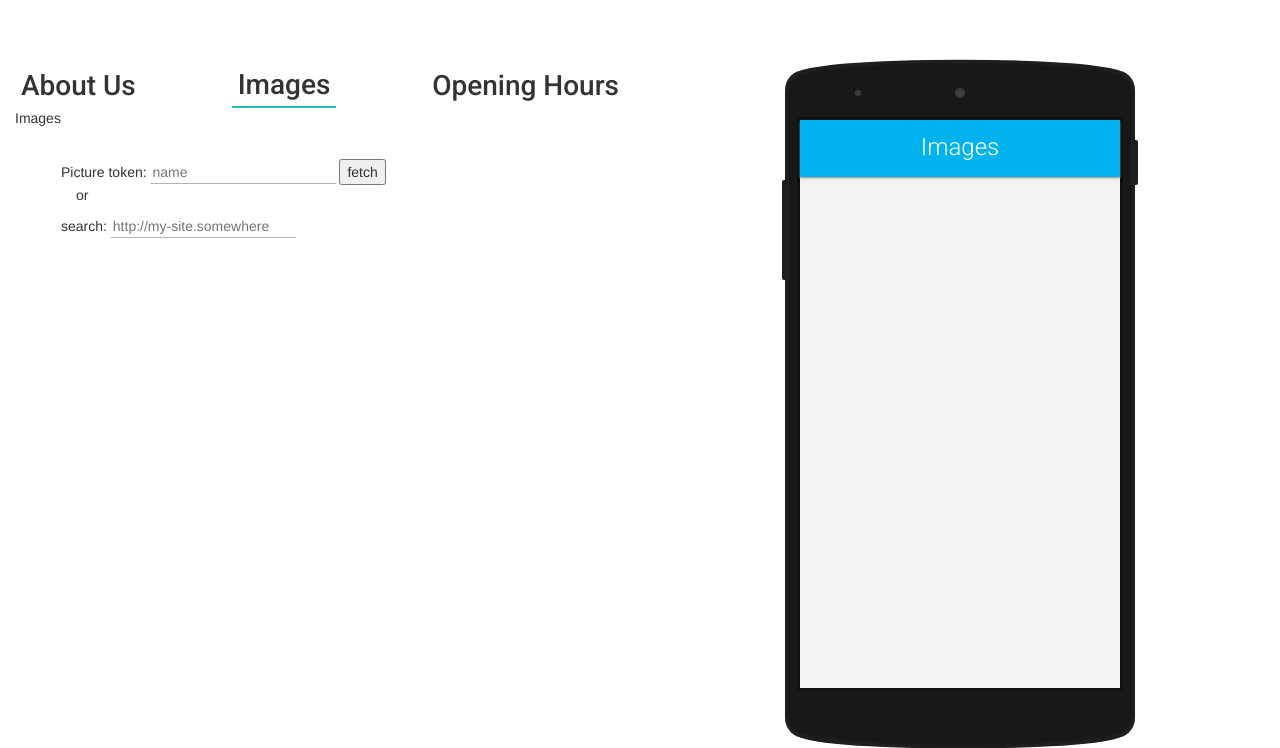
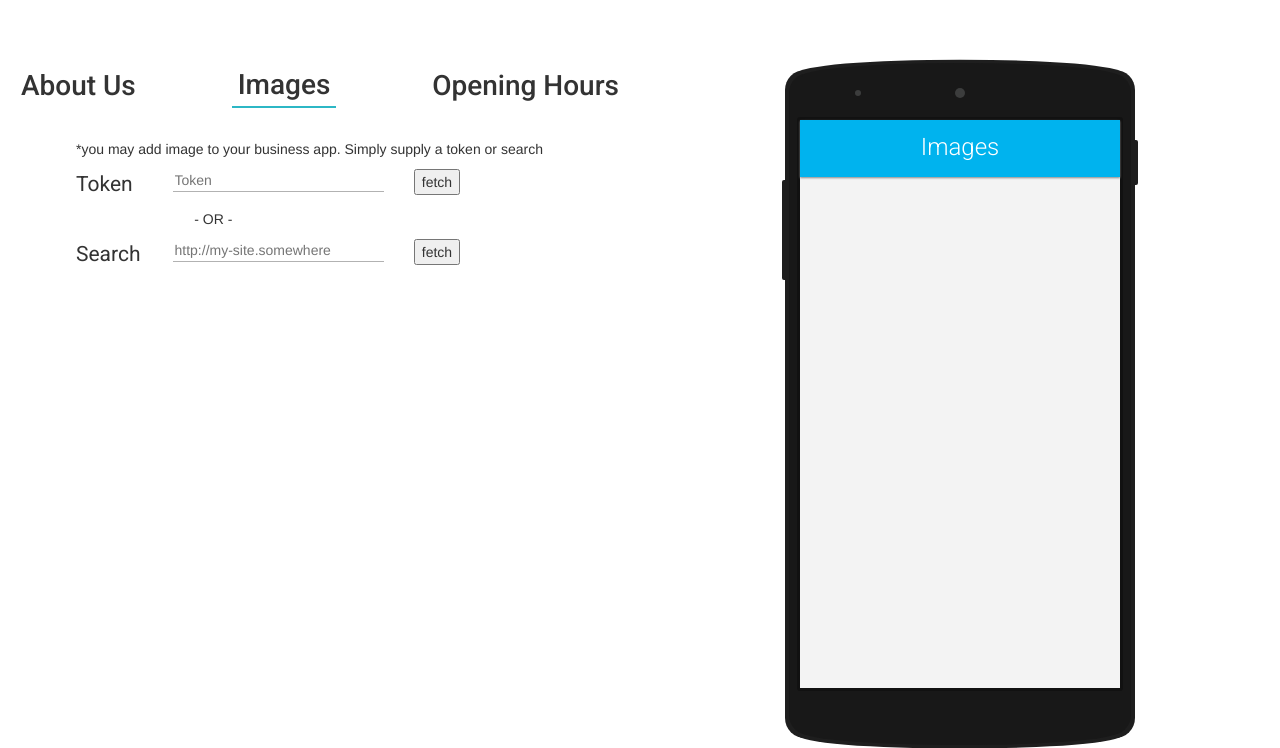
Before and after one commit to aviadhahami/como, a website: page app/index.html in a window 1280 px wide. Both pictures are taken after a click on the button "Images". Shown: the part 76-824 px from the top of the page. Drawn offline with nearby package versions, Linux system fonts and the light colour scheme; some packages are replaced by stand-ins of ours; files that its build step writes are made by us from their sources.

Commit message:
:art: Images

```diff
--- a/app/components/AppEditor/AppEditor.css
+++ b/app/components/AppEditor/AppEditor.css
@@ -38,3 +38,7 @@ textarea:focus, input:focus{
 .company-description:active{
     border: 0!important;
 }
+.separator{
+    width:50%;
+    text-align: center;
+}
--- a/app/components/AppEditor/AppEditor.html
+++ b/app/components/AppEditor/AppEditor.html
@@ -29,21 +29,39 @@
         </div>
     </div>
     <div class="editor" ng-if="compCtrl.screen == 'IMAGES'">
-        <div class="editor-title">
-            Images
-        </div>
         <div class="editor-content">
+            <p>*you may add image to your business app. Simply supply a token or search</p>
             <div class="row">
-                <div>
-                    Picture token: <input type="number" placeholder="name" ng-model="compCtrl.imgID"> <button ng-click="compCtrl.getByID()">fetch</button>
+                <div class="col-md-2">
+                    <p class="input-intro-text">
+                        Token
+                    </p>
+                </div>
+                <div class="col-md-5">
+                    <input class="width-100" type="number" placeholder="Token" ng-model="compCtrl.imgID">
+                </div>
+                <div class="col-md-1">
+                    <button ng-click="compCtrl.getByID()">fetch</button>
                 </div>
                 <div>
                     <p class="error" ng-if="!!compCtrl.errorMsg">{{compCtrl.errorMsg}}</p>
                 </div>
             </div>
-            <p>or</p>
+            <div class="separator">
+                <p>-  OR  -</p>
+            </div>
             <div class="row">
-                search: <input type="text" placeholder="http://my-site.somewhere" ng-model="compCtrl.imgQuery">
+                <div class="col-md-2">
+                    <p class="input-intro-text">
+                        Search
+                    </p>
+                </div>
+                <div class="col-md-5">
+                    <input class="width-100" type="text" placeholder="http://my-site.somewhere" ng-model="compCtrl.imgQuery">
+                </div>
+                <div class="col-md-1">
+                    <button ng-click="compCtrl.getByID()">fetch</button>
+                </div>
             </div>
         </div>
     </div>
```
